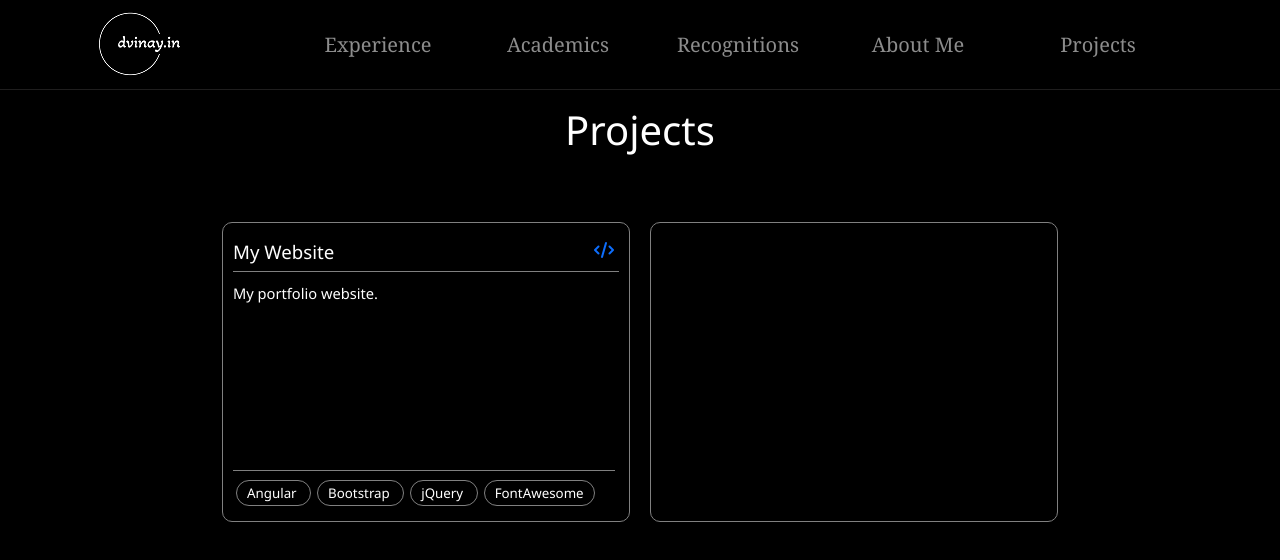
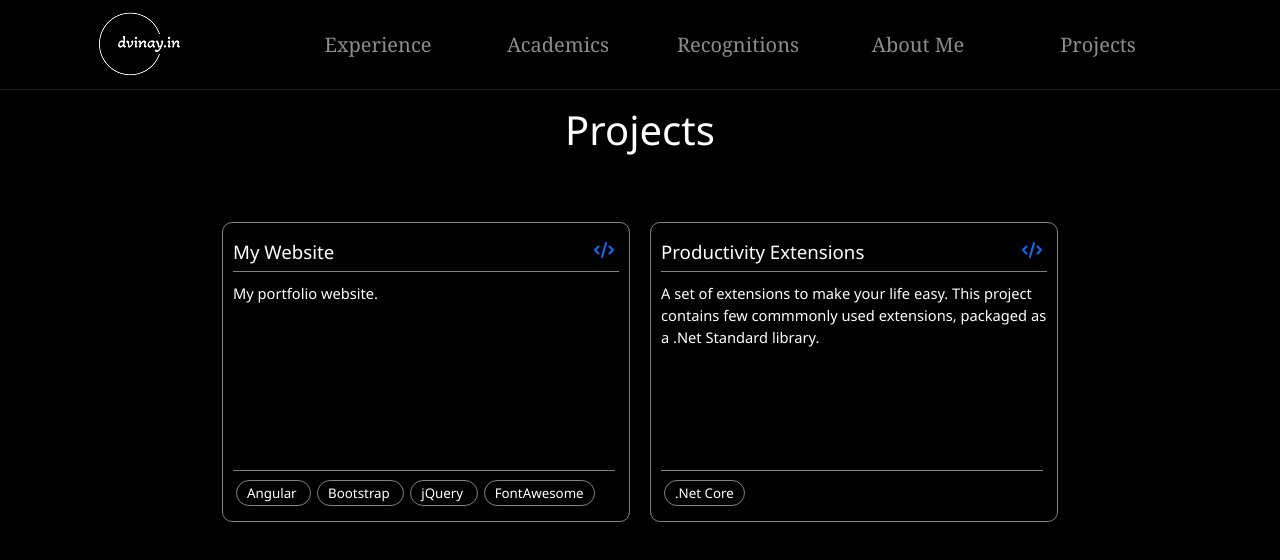
Before and after one commit to dgvinay/my-portal, an Angular app: page /projects in a window 1280 px wide. Shown: the top 560 px of the page. Built offline with nearby package versions, Linux system fonts and the light colour scheme.

Commit message:
Added Productivity Extensions to the projects page

```diff
--- a/src/app/components/projects/projects.component.html
+++ b/src/app/components/projects/projects.component.html
@@ -33,7 +33,27 @@
             </div>
         </div>
         <div class="project-card">
-            &nbsp;
+            <div class="project-card-header">
+                <span class="project-card-project-name">
+                    Productivity Extensions
+                </span>
+                    <span class="project-card-source-code">
+                        <a href="https://github.com/dgvinay/ProductivityExtensions">
+                            <i class="fa fa-code"></i>
+                        </a>
+                    </span>
+            </div>
+            <div class="project-card-description">
+                A set of extensions to make your life easy.
+
+                This project contains few commmonly used extensions, packaged as a .Net Standard library.
+            </div>
+            <div class="project-card-footer">
+                <span class="project-card-tech-stack-pill">
+                    .Net Core
+                </span>
+
+            </div>
         </div>
     </div>
 </div>
```
Also changed, not shown: 1 other file (tests, documents, lock files or other folders).
